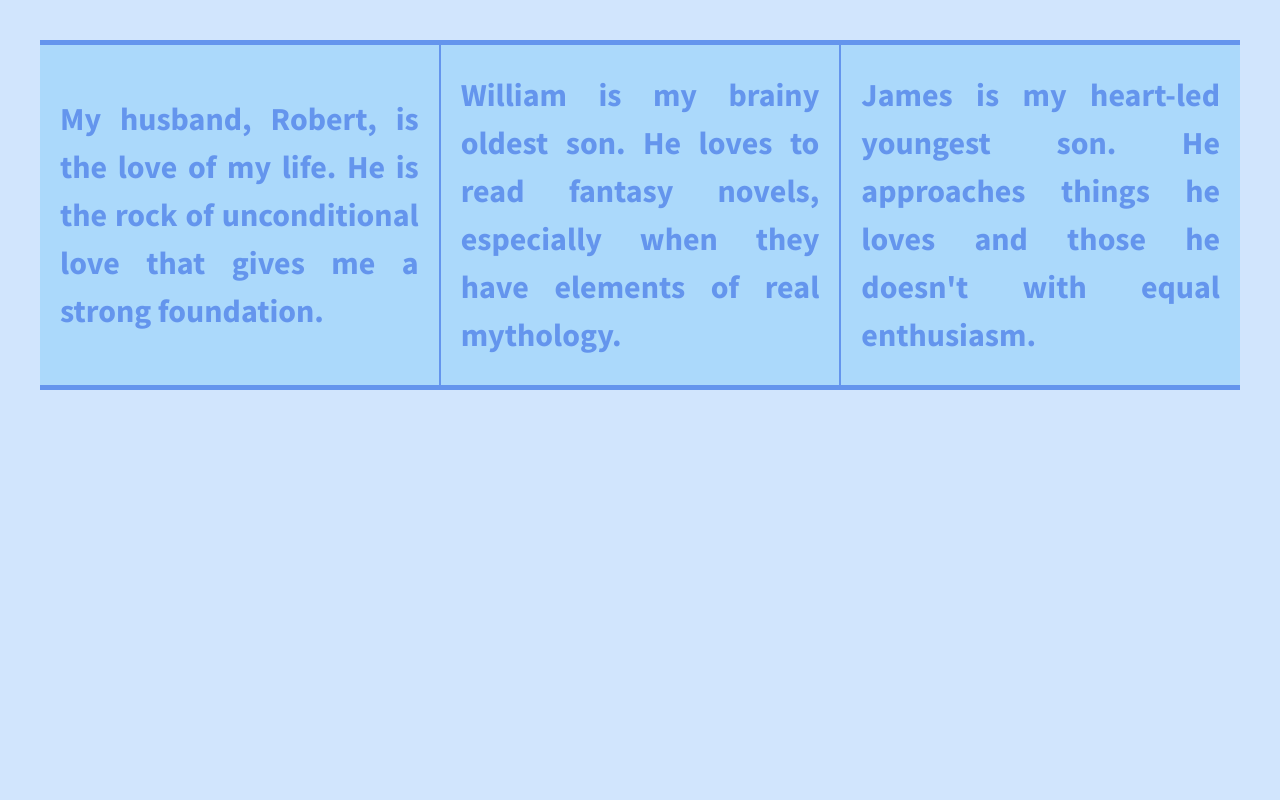
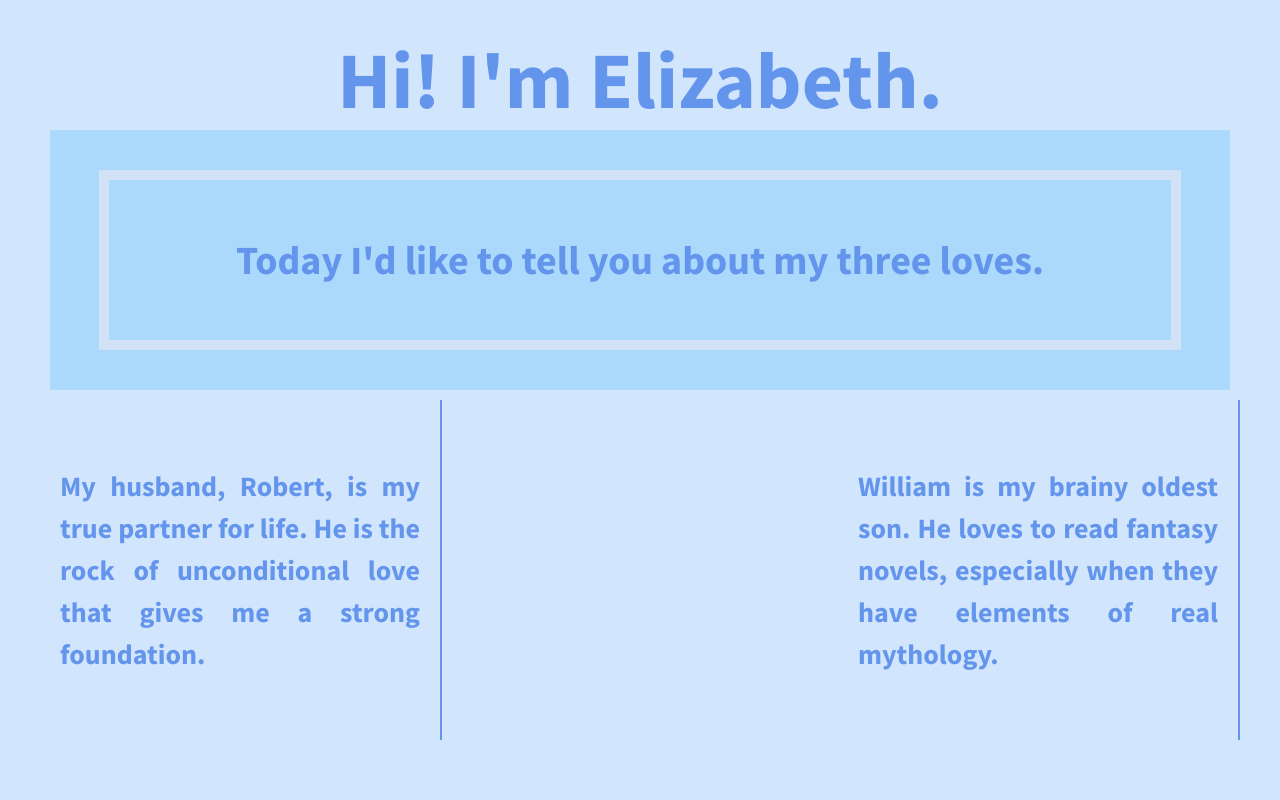
Before and after one commit to ElizabethRomig/flexbox-grid, a plain HTML site: page index.html in a window 1280 px wide. Shown: the top 800 px of the page. Drawn offline with nearby package versions, Linux system fonts and the light colour scheme.

Commit message:
Added header, main, footer

```diff
--- a/css/main.css
+++ b/css/main.css
@@ -107,26 +107,60 @@ body {
   height: 100%;
 }
 
+header {
+  font-size: 4em;
+}
+
+header,
+footer {
+  height: 80px;
+  width: 100%;
+}
+
+main {
+  border: 10px solid #d1e2f7;
+  font-size: 2em;
+  height: 160px;
+  width: 90%;
+}
+
+.main-border {
+  background-color: rgba(135, 206, 250, 0.51);
+  margin: 10px;
+  height: 260px;
+  width: 100%;
+  display: flex;
+  justify-content: center;
+  align-items: center;
+}
+
+header,
+footer,
+main {
+  color: cornflowerblue;
+  display: flex;
+  justify-content: center;
+  align-items: center;
+}
+
 .wrapper {
   display: flex;
+  flex-flow: row wrap;
   font-weight: 700;
-  justify-content: space-around;
+  justify-content: space-between;
 }
 
 .div-1,
 .div-2,
 .div-3 {
   align-items: center;
-  background-color: rgba(135, 206, 250, 0.51);
-  border-top: 5px solid cornflowerblue;
-  border-bottom: 5px solid cornflowerblue;
   color: cornflowerblue;
   display: flex;
   justify-content: center;
   line-height: 1.5em;
-  font-size: 1.6em;
+  font-size: 1.4em;
   height: 300px;
-  width: 33%;
+  width: 30%;
   padding: 20px;
   text-align: justify;
 }
--- a/index.html
+++ b/index.html
@@ -3,7 +3,7 @@
     <head>
         <meta charset="utf-8">
         <meta http-equiv="x-ua-compatible" content="ie=edge">
-        <title>Make me into a grid!</title>
+        <title>My Peronalized Grid</title>
         <meta name="description" content="">
         <meta name="viewport" content="width=device-width, initial-scale=1">
 
@@ -22,8 +22,12 @@
         <![endif]-->
 
         <section class="wrapper">
+            <header>Hi! I'm Elizabeth.</header>
+            <div class="main-border">
+                <main>Today I'd like to tell you about my three loves.</main>
+            </div>
             <div class="div-1">
-                My husband, Robert, is the love of my life.  He is the rock of unconditional love that gives me a strong foundation.
+                My husband, Robert, is my true partner for life.  He is the rock of unconditional love that gives me a strong foundation.
             </div>
             <div class="div-2">
                 William is my brainy oldest son.  He loves to read fantasy novels, especially when they have elements of real mythology.
@@ -31,6 +35,7 @@
             <div class="div-3">
                 James is my heart-led youngest son.  He approaches things he loves and those he doesn't with equal enthusiasm.
             </div>
+            <footer>If you have questions, feel free to ask!</footer>
         </section>
 
         <script src="https://ajax.googleapis.com/ajax/libs/jquery/1.11.3/jquery.min.js"></script>
```
